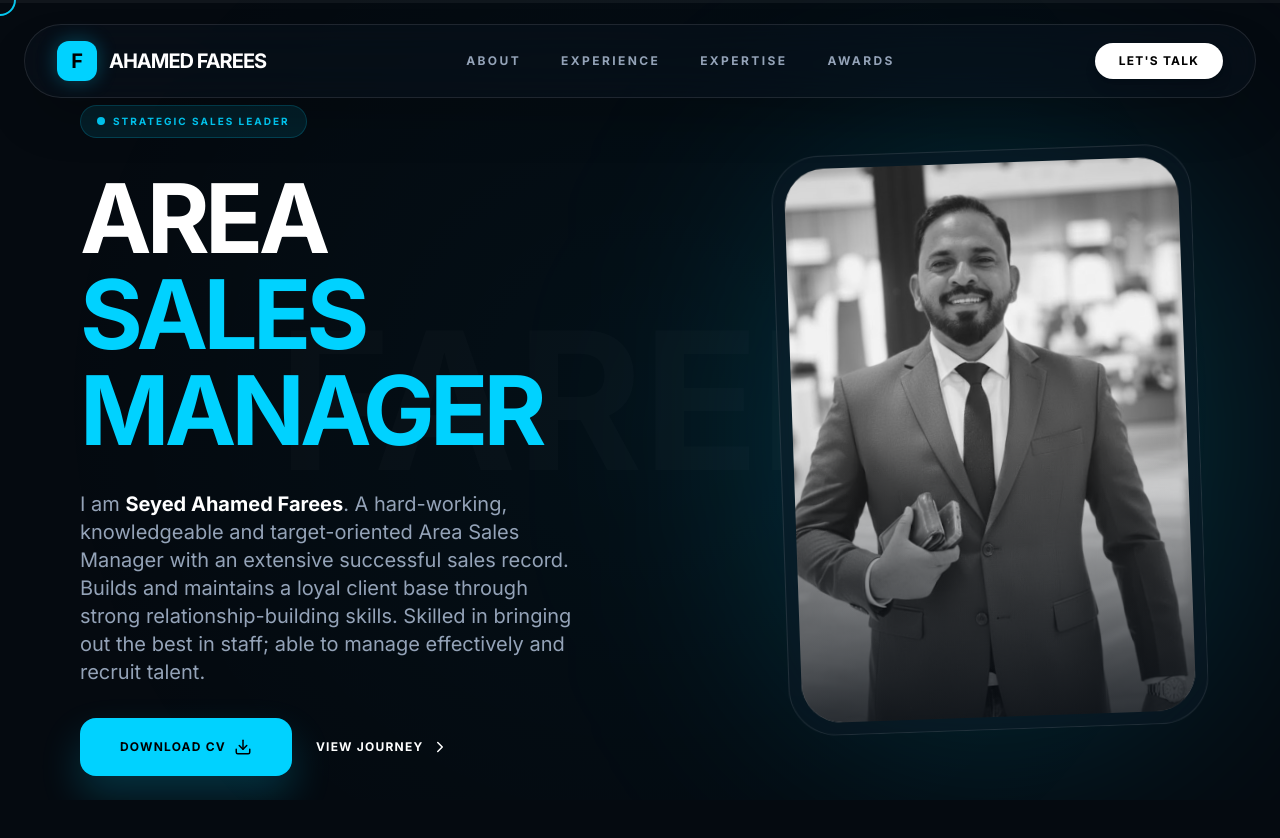
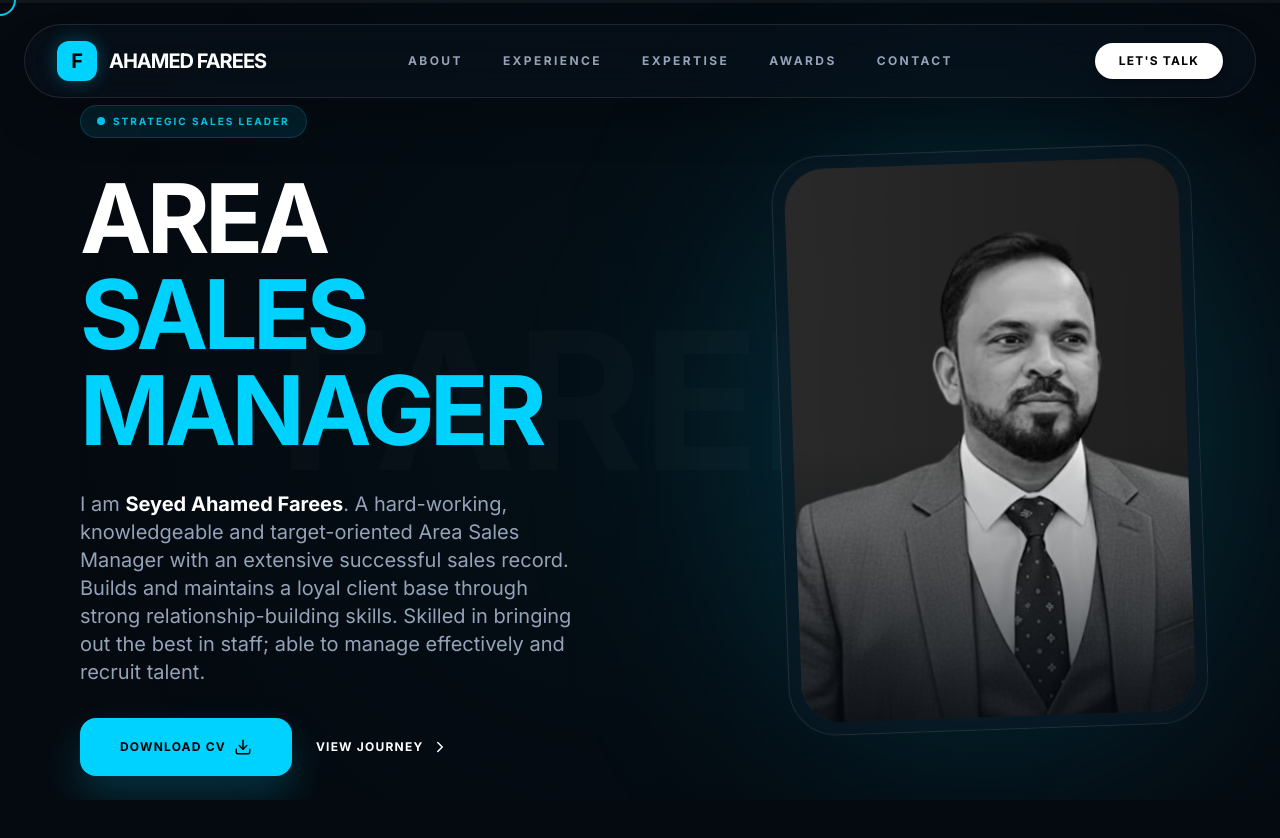
Before and after one commit to Shafee25/faris-portfolio, a React (Vite) app: page / in a window 1280 px wide. Shown: the top 838 px of the page. Built offline with nearby package versions, Linux system fonts and the light colour scheme.

Commit message:
chore: remove empty code change entries from changes log

```diff
--- a/src/components/Hero.jsx
+++ b/src/components/Hero.jsx
@@ -1,8 +1,8 @@
 import React, { useEffect, useRef } from 'react';
 import { gsap } from 'gsap';
-import { Download, ChevronRight, Phone } from 'lucide-react';
+import { Download, ChevronRight } from 'lucide-react';
 import { DATA } from '../constants';
-import dadImg from '../../public/1.png'; // Make sure the image is here!
+import dadImg from '../../public/Prof.png';
 
 const Hero = () => {
   const buttonRef = useRef(null);
@@ -32,8 +32,8 @@ const Hero = () => {
   }, []);
 
   return (
-    <section className="relative min-h-screen flex items-center pt-20 px-6 md:px-20 overflow-hidden">
-      {/* Background Large Text */}
+    // Added id="hero" here for Navbar linking
+    <section id="hero" className="relative min-h-screen flex items-center pt-20 px-6 md:px-20 overflow-hidden">
       <h1 className="absolute top-1/2 left-1/2 -translate-x-1/2 -translate-y-1/2 text-[15vw] font-black text-white/[0.02] whitespace-nowrap pointer-events-none uppercase">
         {DATA.profile.firstName}
       </h1>
@@ -58,21 +58,22 @@ const Hero = () => {
           </p>
 
           <div className="flex flex-wrap gap-6 justify-center lg:justify-start items-center">
-            <button
+            {/* Download Link Setup */}
+            <a
+              href="/Farees-CV.pdf"
+              download="Seyed_Ahamed_Farees_CV.pdf"
               ref={buttonRef}
-              className="group relative bg-accentBlue text-black px-10 py-5 rounded-2xl font-black text-xs uppercase tracking-widest transition-all shadow-[0_20px_40px_rgba(0,210,255,0.2)]"
+              className="group relative bg-accentBlue text-black px-10 py-5 rounded-2xl font-black text-xs uppercase tracking-widest transition-all shadow-[0_20px_40px_rgba(0,210,255,0.2)] flex items-center gap-2"
             >
-              <span className="relative z-10 flex items-center gap-2">
-                Download CV <Download size={18} />
-              </span>
-            </button>
+              Download CV <Download size={18} />
+            </a>
+
             <a href="#experience" className="flex items-center gap-2 text-xs font-black uppercase tracking-widest hover:text-accentBlue transition-colors group">
               View Journey <ChevronRight size={18} className="group-hover:translate-x-1 transition-transform" />
             </a>
           </div>
         </div>
 
-        {/* GOAT Image Container */}
         <div className="relative justify-self-center lg:justify-self-end group">
           <div className="w-72 h-[400px] md:w-[420px] md:h-[580px] rounded-[3rem] border border-white/10 bg-cardBg/40 backdrop-blur-3xl p-3 -rotate-2 group-hover:rotate-0 group-hover:scale-[1.02] transition-all duration-700">
             <div className="w-full h-full rounded-[2.5rem] bg-darkBg overflow-hidden relative">
@@ -84,7 +85,6 @@ const Hero = () => {
                <div className="absolute inset-0 bg-gradient-to-t from-darkBg via-transparent to-transparent opacity-80"></div>
             </div>
           </div>
-          {/* Background Glow */}
           <div className="absolute -z-10 top-1/2 left-1/2 -translate-x-1/2 -translate-y-1/2 w-full h-full bg-accentBlue/20 blur-[120px] rounded-full"></div>
         </div>
       </div>
--- a/src/components/Navbar.jsx
+++ b/src/components/Navbar.jsx
@@ -1,21 +1,31 @@
-import React from 'react';
+import React from "react";
 
 const Navbar = () => {
   return (
     <nav className="fixed top-0 w-full z-[100] px-6 py-6 transition-all duration-300">
       <div className="max-w-7xl mx-auto flex justify-between items-center bg-cardBg/40 backdrop-blur-xl border border-white/10 px-8 py-4 rounded-full shadow-2xl">
         <div className="flex items-center gap-3 group cursor-pointer">
-          <div className="w-10 h-10 bg-accentBlue rounded-xl flex items-center justify-center font-black text-black text-xl shadow-[0_0_20px_rgba(0,210,255,0.3)] group-hover:rotate-12 transition-transform">F</div>
-          <span className="text-xl font-black tracking-tighter text-white">AHAMED FAREES</span>
+          <div className="w-10 h-10 bg-accentBlue rounded-xl flex items-center justify-center font-black text-black text-xl shadow-[0_0_20px_rgba(0,210,255,0.3)] group-hover:rotate-12 transition-transform">
+            F
+          </div>
+          <span className="text-xl font-black tracking-tighter text-white">
+            AHAMED FAREES
+          </span>
         </div>
 
         <div className="hidden md:flex gap-10 text-xs font-bold uppercase tracking-[0.2em] text-textGray">
-          {['About', 'Experience', 'Expertise', 'Awards'].map((item) => (
-            <a key={item} href={`#${item.toLowerCase()}`} className="hover:text-accentBlue transition-all relative group">
-              {item}
-              <span className="absolute -bottom-1 left-0 w-0 h-[2px] bg-accentBlue transition-all group-hover:w-full"></span>
-            </a>
-          ))}
+          {["About", "Experience", "Expertise", "Awards", "Contact"].map(
+            (item) => (
+              <a
+                key={item}
+                href={item === "About" ? "#hero" : `#${item.toLowerCase()}`}
+                className="hover:text-accentBlue transition-all relative group"
+              >
+                {item}
+                <span className="absolute -bottom-1 left-0 w-0 h-[2px] bg-accentBlue transition-all group-hover:w-full"></span>
+              </a>
+            ),
+          )}
         </div>
 
         <button className="bg-white text-black px-6 py-2.5 rounded-full font-bold text-xs uppercase tracking-widest hover:bg-accentBlue hover:scale-105 transition-all shadow-lg">
```
Also changed, not shown: public/Prof.png (added), 1 other file (tests, documents, lock files or other folders).
